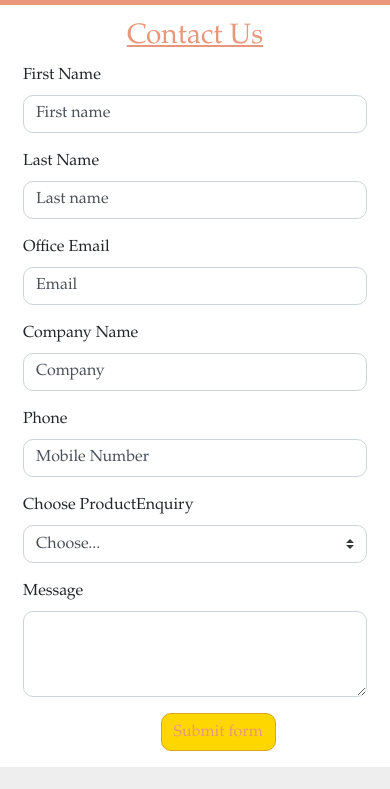
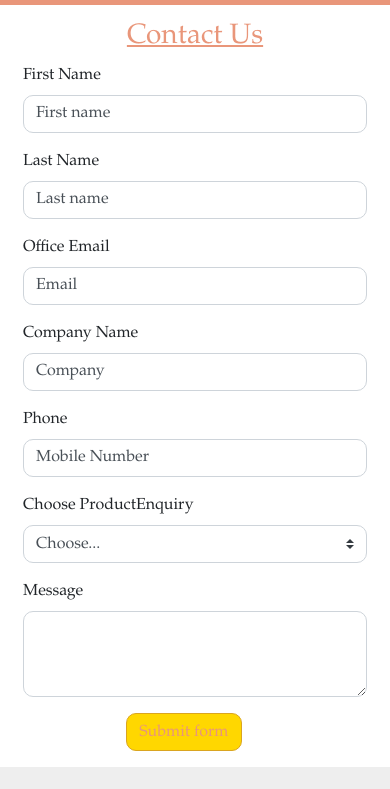
Before and after one commit to SwapnaJadhav/Product_packaging, a plain HTML site: page Contact.html in a window 390 px wide. Shown: the part 55-844 px from the top of the page. Drawn offline with nearby package versions, Linux system fonts and the light colour scheme.

Commit message:
change
done

```diff
--- a/dist/css/home.css
+++ b/dist/css/home.css
@@ -20,7 +20,7 @@ hr.separate{
 .btn-primary{
     background-color: gold !important;
     border-color: goldenrod !important;
-    margin-left: 40%;
+    margin-left: 43%;
     border-radius: 10px;
 }
 .form-control{
--- a/dist/css/styleComm.css
+++ b/dist/css/styleComm.css
@@ -49,6 +49,9 @@ p.Nfont{
     .crousalpart{
     margin-top: 16%;
   }
+  .btn-primary{
+    margin-left: 30% !important;
+  }
 }
 /* @media (max-width: 768px){
     .crousalpart{
```
